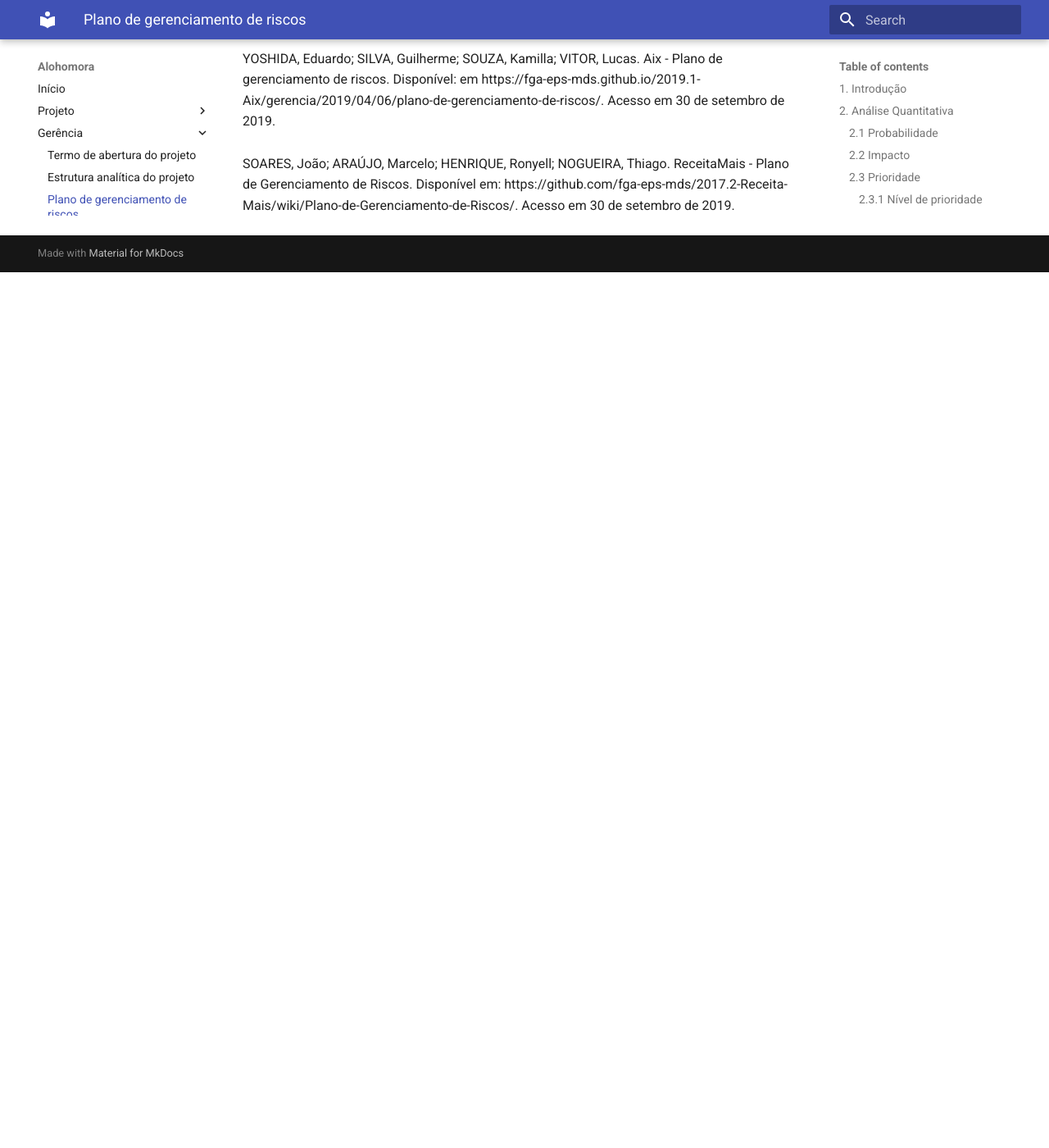
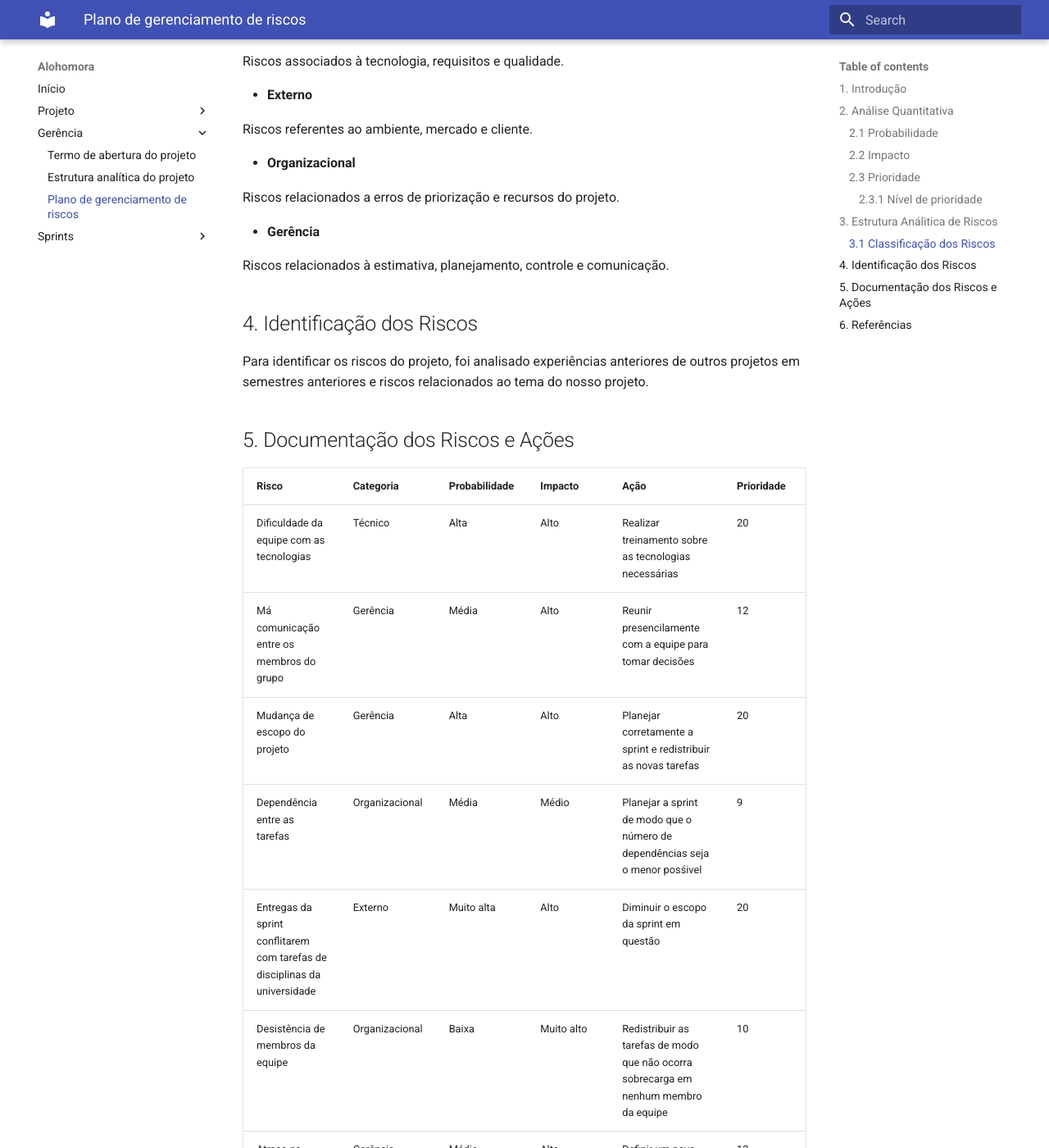
Before and after one commit to Alohomora-team/AlohomoraAPI, an MkDocs documentation site: the page built from docs/docs/gerencia/plano_riscos.md, in a window 1280 px wide and 1400 px high, scrolled down 2021 px. Shown: the whole window at 82% size. Built offline with MkDocs 1.6.1 and Material for MkDocs 9.7.7, drawn with Linux system fonts in a browser that asks for light colours; before the commit the page ends 2353 px from its top, so only the background shows below that; some of the changed text lies outside the part shown.

Commit message:
#85 - Adding ARS, risk classification and risks

```diff
--- a/docs/docs/gerencia/plano_riscos.md
+++ b/docs/docs/gerencia/plano_riscos.md
@@ -3,6 +3,7 @@
 Esse documento procura identificar, analisar, e planejar medidas para os possíveis riscos que o projeto eventualmente possa enfrentar. A partir desse documento, é possível identificar riscos que podem causar danos ao desenvolvimento do projeto e trabalhar em cima dos mesmos.
 
 ## 2. Análise Quantitativa
+
 
 ### 2.1 Probabilidade
 
@@ -14,6 +15,7 @@ Esse documento procura identificar, analisar, e planejar medidas para os possív
 |Alta|50 a 64|4|
 |Muito alta|65 a 100|5|
 
+
 ### 2.2 Impacto
 
 |Impacto|Descrição|Peso|
@@ -24,16 +26,18 @@ Esse documento procura identificar, analisar, e planejar medidas para os possív
 |Alto|Causa um impacto grande no projeto|4|
 |Muito alto|Invibializa o projeto|5|
 
+
 ### 2.3 Prioridade
 
 
 |**P / I**    |Muito Baixo|Baixo|Médio|Alto|Muito Alto|
-|-------------| ------| -------| ------- |------ |-------|
+|-------------|------|-------|-------|------|-----|
 |Muito Baixa |1       |2      |3       |4      |5|
 |Baixa       |2       |4      |6       |8      |10|
 |Média       |3       |6      |9       |12     |15|
 |Alta        |4       |8      |12      |16     |20|
 |Muito Alta  |5       |10     |15      |20     |25|
+
 
 #### 2.3.1 Nível de prioridade
 
@@ -45,13 +49,52 @@ Esse documento procura identificar, analisar, e planejar medidas para os possív
 |Alta|16 a 20|
 |Muito Alta|21 a 25|
 
-### 3. Estrutura Análitica de Riscos
 
-### 4. Identificação dos Riscos
+## 3. Estrutura Análitica de Riscos
 
-### 5. Documentação dos Riscos e Ações
+A Estrutura Analítica de Riscos (EAR) procura agrupar possíveis causas dos riscos. Ela será utilizada para definir as decisões que serão tomadas, a fim de facilitar o reconhecimento e tratamento de riscos do projeto.
 
-### 6. Referências
+
+#### 3.1 Classificação dos Riscos
+- **Técnico**
+
+Riscos associados à tecnologia, requisitos e qualidade.
+
+- **Externo**
+
+Riscos referentes ao ambiente, mercado e cliente.
+
+- **Organizacional**
+
+Riscos relacionados a erros de priorização e recursos do projeto.
+
+- **Gerência**
+
+Riscos relacionados à estimativa, planejamento, controle e comunicação.
+
+
+## 4. Identificação dos Riscos
+
+Para identificar os riscos do projeto, foi analisado experiências anteriores de outros projetos em semestres anteriores e riscos relacionados ao tema do nosso projeto.
+
+## 5. Documentação dos Riscos e Ações
+
+
+|Risco|Categoria|Probabilidade|Impacto|Ação|Prioridade|
+|-----|---------|-------------|-------|----|----------|
+|Dificuldade da equipe com as tecnologias|Técnico|Alta|Alto|Realizar treinamento sobre as tecnologias necessárias|20|
+|Má comunicação entre os membros do grupo|Gerência|Média|Alto|Reunir presencilamente com a equipe para tomar decisões|12|
+|Mudança de escopo do projeto|Gerência|Alta|Alto|Planejar corretamente a sprint e redistribuir as novas tarefas|20|
+|Dependência entre as tarefas|Organizacional|Média|Médio|Planejar a sprint de modo que o número de dependências seja o menor posśivel|9|
+|Entregas da sprint conflitarem com tarefas de disciplinas da universidade|Externo|Muito alta|Alto|Diminuir o escopo da sprint em questão|20|
+|Desistência de membros da equipe|Organizacional|Baixa|Muito alto|Redistribuir as tarefas de modo que não ocorra sobrecarga em nenhum membro da equipe|10|
+|Atraso na entrega de um artefato|Gerência|Média|Alto|Definir um novo prazo para essa tarefa e trocar o pareamento|12|
+|Erro na autenticação por voz|Técnico|Muito alta|Muito alto|Trabalhar em cima de soluções para diminuir o erro na autenticação por voz|25|
+|Sons externos e ruídos no tratamento da voz|Técnico|Muito alta|Alto|Encontrar soluções que consigam tratar ruídos e aplicar ao projeto|20|
+|Pouca presença dos membros da equipe em reuniões de planejamnto e Daily|Gerência|Média|Médio|Definir horários que sejam acessíveis a todos os membros e manter o time alinhado quanto às decisões tomadas|9|
+|Dificuldade na tomada de decisões por inexperiência da equipe de gerência|Gerência|Alta|Alto|Procurar ajuda com pessoas especializadas|20|
+
+## 6. Referências
 
 YOSHIDA, Eduardo; SILVA, Guilherme; SOUZA, Kamilla; VITOR, Lucas. Aix - Plano de gerenciamento de riscos. Disponível: em https://fga-eps-mds.github.io/2019.1-Aix/gerencia/2019/04/06/plano-de-gerenciamento-de-riscos/. Acesso em 30 de setembro de 2019.
 <br/><br/>
```
